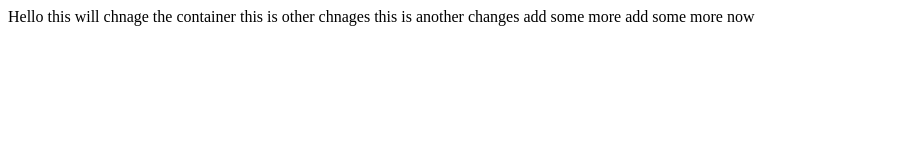
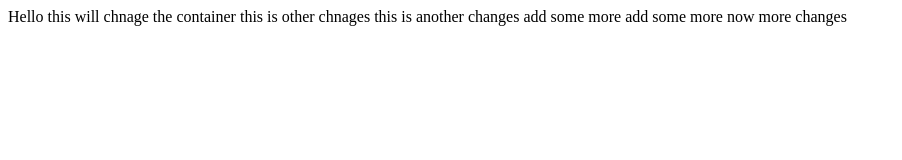
Before and after one commit to kenpatolia/testproj, a plain HTML site: page index.html in a window 1280 px wide. Shown: the whole page, without its empty margins (0-902 px from the left). Drawn offline with Linux system fonts and the light colour scheme.

Commit message:
new chnages

```diff
--- a/index.html
+++ b/index.html
@@ -8,7 +8,7 @@
 
 <body>
   Hello this will chnage the container this is other chnages<data value="test"></data>
-  this is another changes add some more add some more now
+  this is another changes add some more add some more now more changes
 </body>
 
 </html>
```
